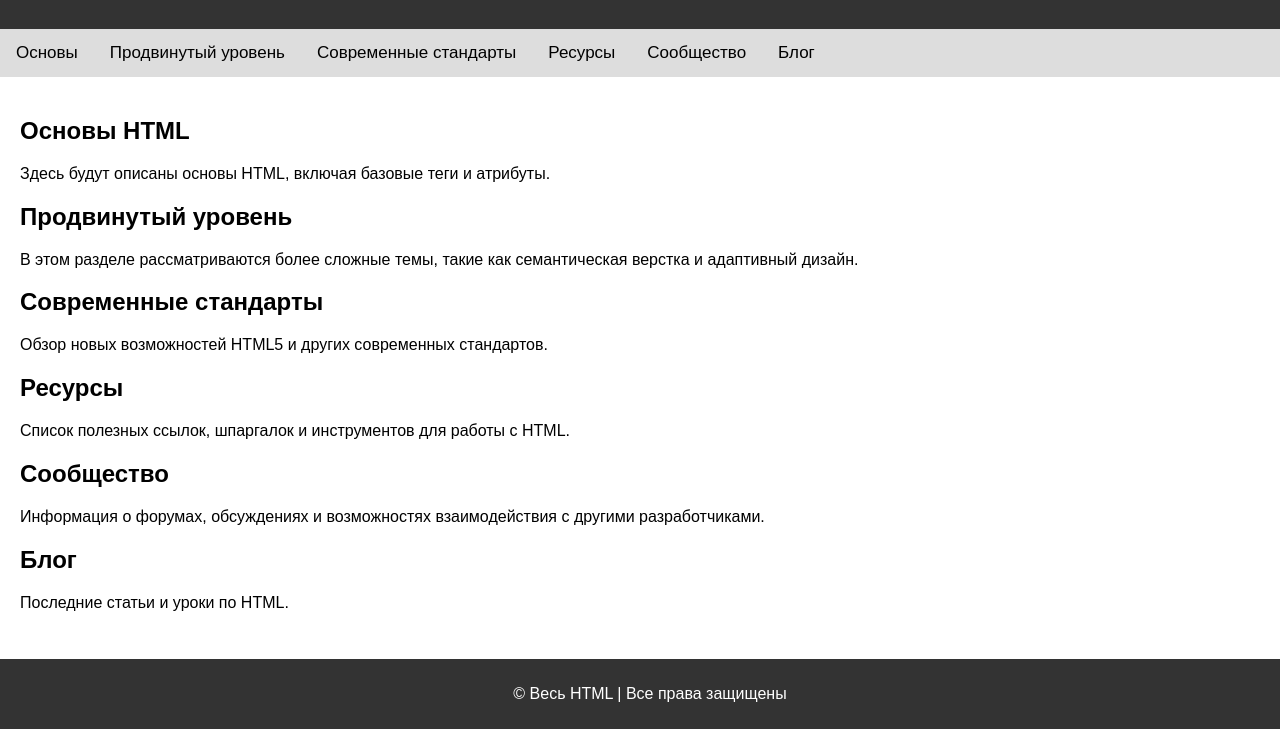
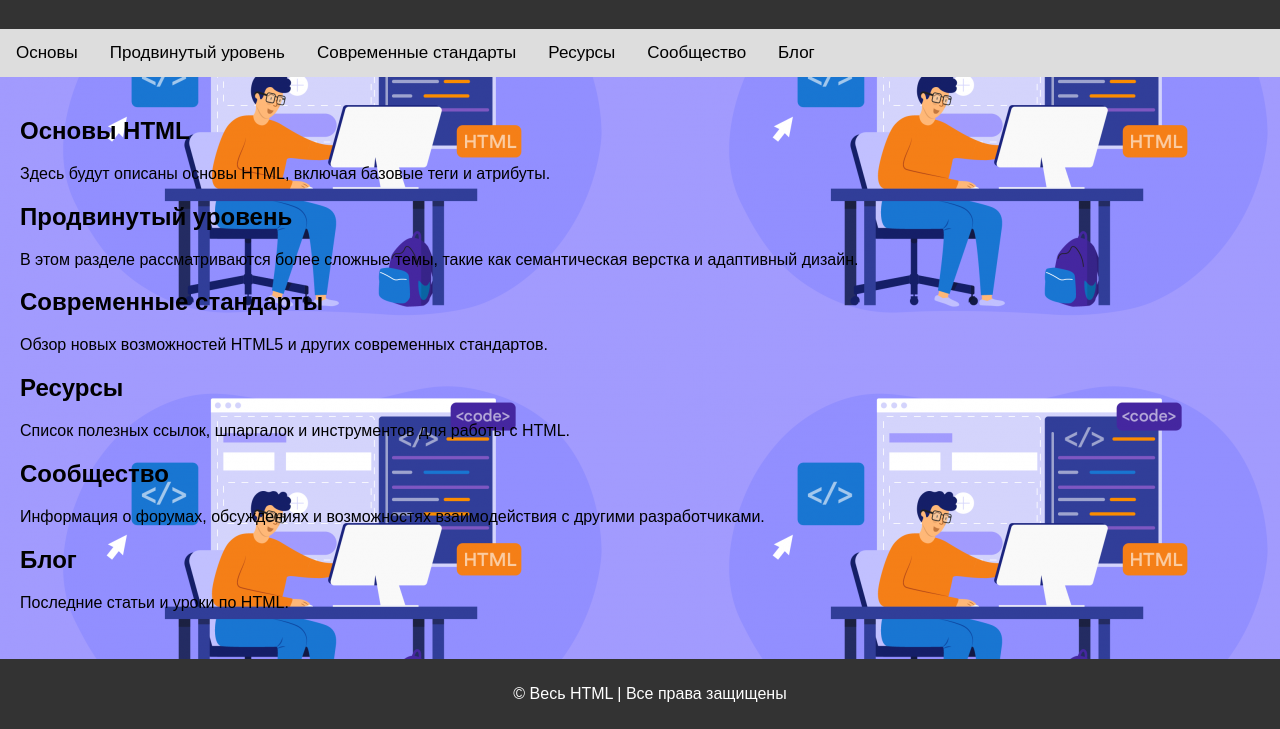
Before and after one commit to leha-en/-html, a plain HTML site: page index.html in a window 1280 px wide. Shown: the part 71-800 px from the top of the page. Drawn offline with Linux system fonts and the light colour scheme.

Commit message:
Update index.html

```diff
--- a/index.html
+++ b/index.html
@@ -10,7 +10,7 @@
             margin: 0;
             padding: 0;
 
-            background-image: url("my.jpg")
+            background-image: url("my.png")
         }
         header {
             background-color: #333;
```
